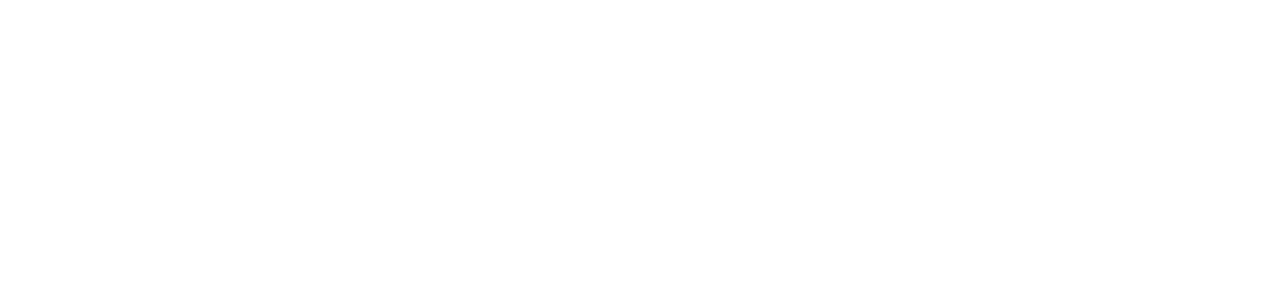
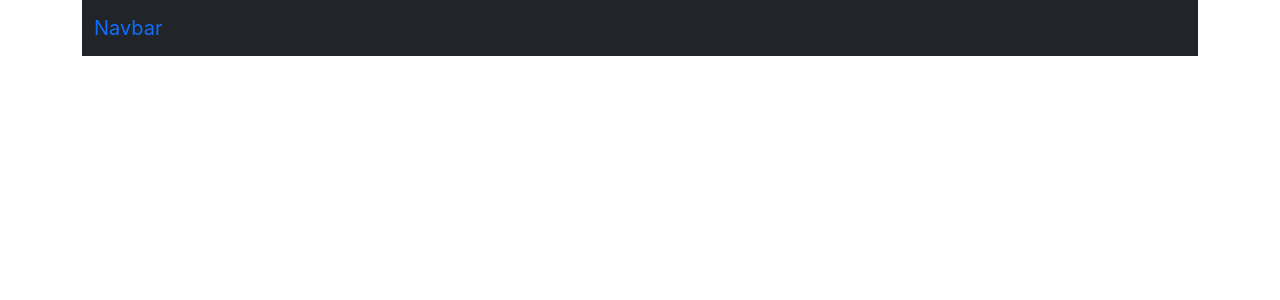
Before and after one commit to NatusyaZira/confusion, a React (Create React App) app: page / in a window 1280 px wide. Shown: the top 300 px of the page. Built offline with nearby package versions, Linux system fonts and the light colour scheme.

Commit message:
fourth commit

```diff
--- a/src/App.js
+++ b/src/App.js
@@ -1,14 +1,19 @@
 import logo from './logo.svg';
+import Container from 'react-bootstrap/Container';
+import Navbar from 'react-bootstrap/Navbar';
 import './App.css';
-import { Navbar } from 'reactstrap';
-
 
 
 function App() {
   return (
     <div className="App">
-    <Navbar bg="primary" variant="dark">
-    </Navbar>
+    <Container>
+      <Navbar expand="lg" variant="primary" bg="dark">
+        <Container>
+          <Navbar.Brand href="#">Navbar</Navbar.Brand>
+        </Container>
+      </Navbar>
+    </Container>
     </div>
   );
 }
```
